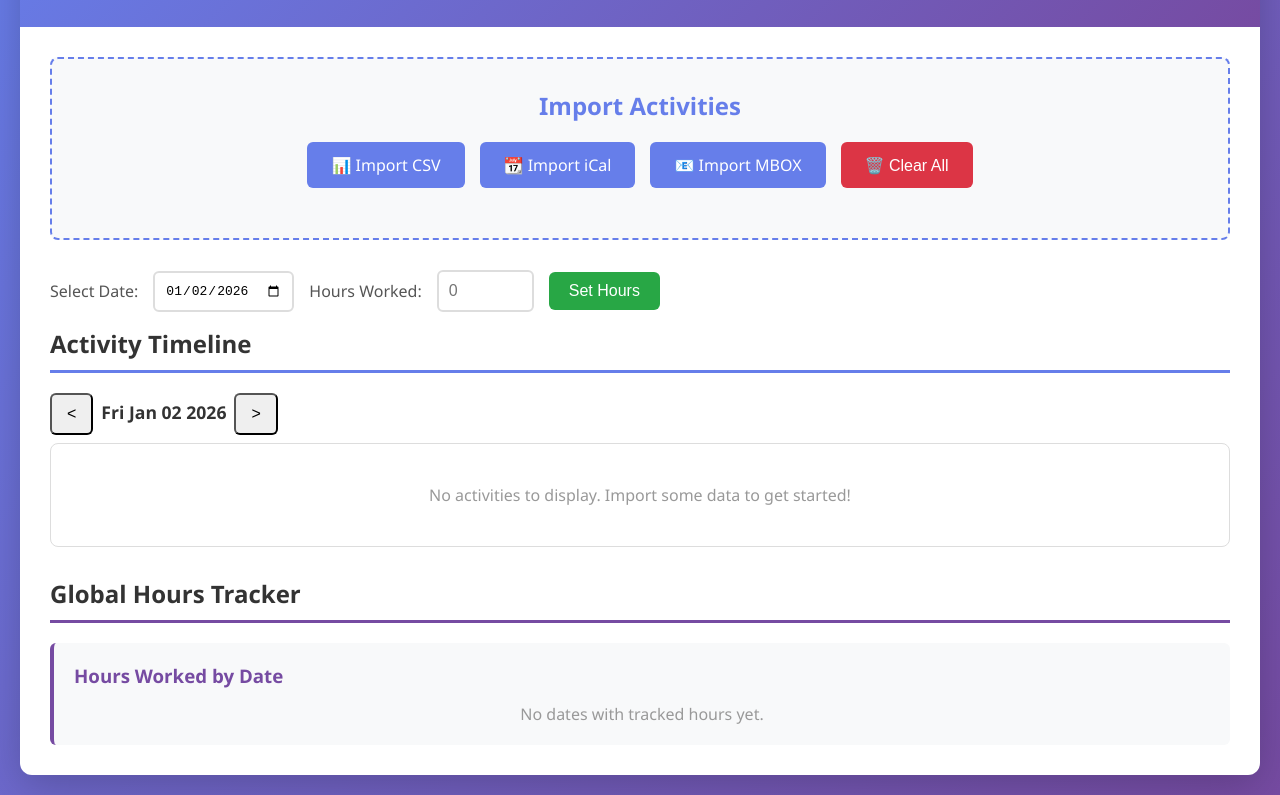
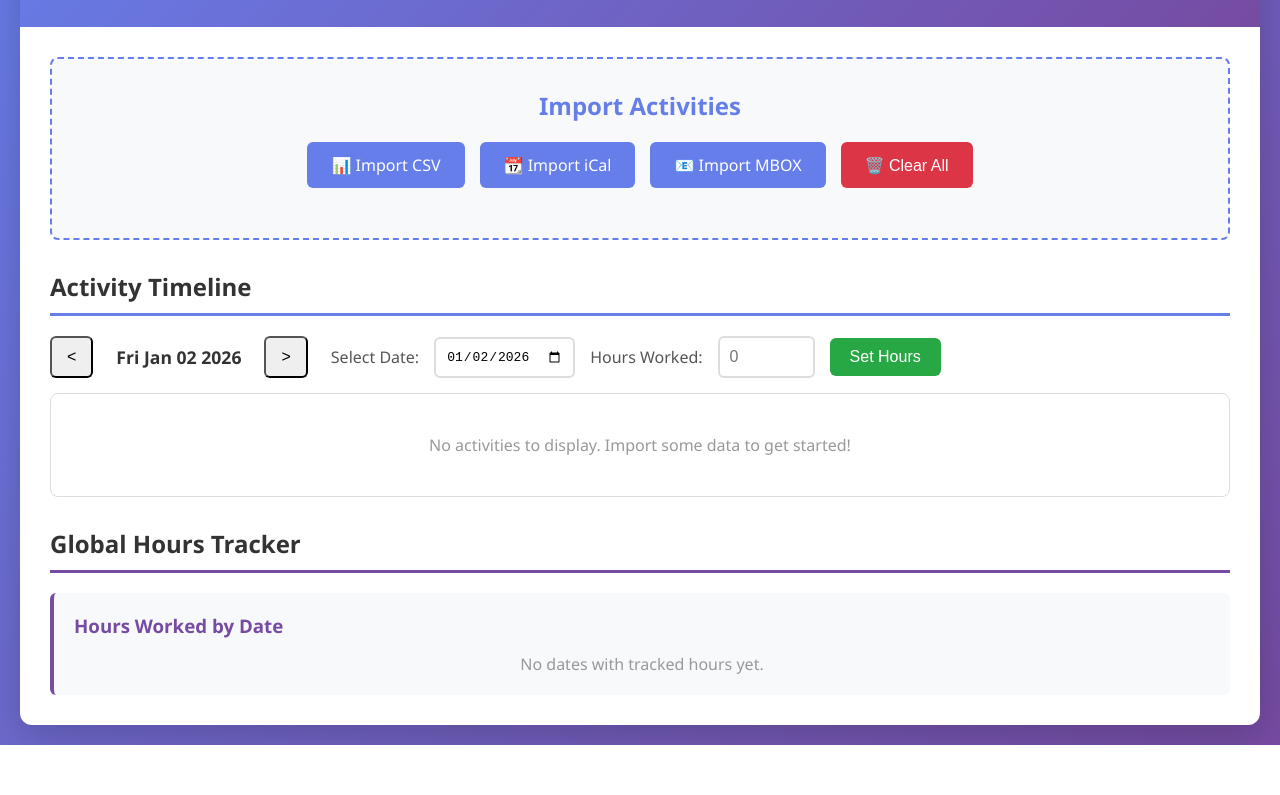
Before and after one commit to JulienAmoros/activity_visualizer, a website built with webpack: page src/index.html in a window 1280 px wide. Shown: the part 142-937 px from the top of the page. After the commit the page ends 887 px from the top, so only its background shows below. Built offline with nearby package versions, Linux system fonts and the light colour scheme.

Commit message:
feat: move buttons

```diff
--- a/src/index.html
+++ b/src/index.html
@@ -35,19 +35,17 @@
             </div>
 
             <div class="timeline-section">
+
+                <h2>Activity Timeline</h2>
                 <div class="date-selector">
+                    <button id="dayBefore" class="button"><</button>
+                    <p id="currentDate" class="date-label"></p>
+                    <button id="dayAfter" class="button">></button>
                     <label for="dateInput">Select Date:</label>
                     <input type="date" id="dateInput">
                     <label for="hoursInput">Hours Worked:</label>
                     <input type="number" id="hoursInput" min="0" max="24" step="0.5" placeholder="0">
                     <button id="setHoursBtn" class="set-hours-btn">Set Hours</button>
-                </div>
-
-                <h2>Activity Timeline</h2>
-                <div class="currentDate">
-                    <button id="dayBefore" class="button"><</button>
-                    <p id="currentDate" class="label"></p>
-                    <button id="dayAfter" class="button">></button>
                 </div>
                 <div id="visualization"></div>
             </div>
--- a/src/styles.css
+++ b/src/styles.css
@@ -148,6 +148,23 @@ input[type="file"] {
     color: #555;
 }
 
+.date-selector .button {
+    margin-right: 8px;
+    padding: 10px 15px;
+    border-radius: 6px;
+    cursor: pointer;
+    font-size: 1em;
+    font-weight: 500;
+    transition: all 0.3s ease;
+}
+
+.date-selector .date-label {
+    margin-right: 8px;
+    font-weight: 600;
+    font-size: 1.1em;
+    color: #333;
+}
+
 .date-selector input[type="date"],
 .date-selector input[type="number"] {
     padding: 10px;
@@ -160,29 +177,6 @@ input[type="file"] {
 .date-selector input:focus {
     outline: none;
     border-color: #667eea;
-}
-
-.currentDate {
-    display: flex;
-    align-items: baseline;
-    margin-bottom: 8px;
-
-    .button {
-        margin-right: 8px;
-        padding: 10px 15px;
-        border-radius: 6px;
-        cursor: pointer;
-        font-size: 1em;
-        font-weight: 500;
-        transition: all 0.3s ease;
-    }
-
-    .label {
-        margin-right: 8px;
-        font-weight: 600;
-        font-size: 1.1em;
-        color: #333;
-    }
 }
 
 .set-hours-btn {
```
